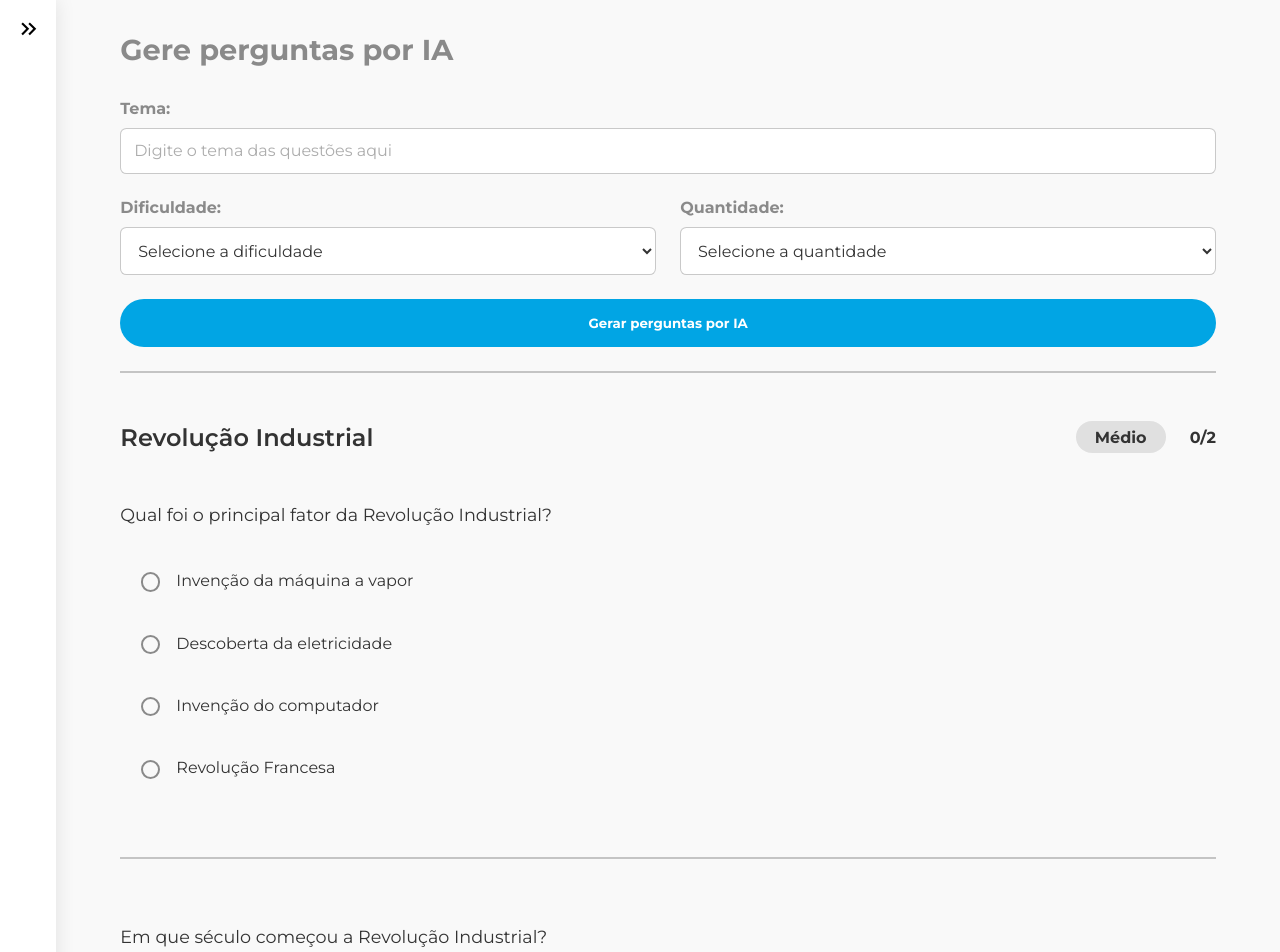
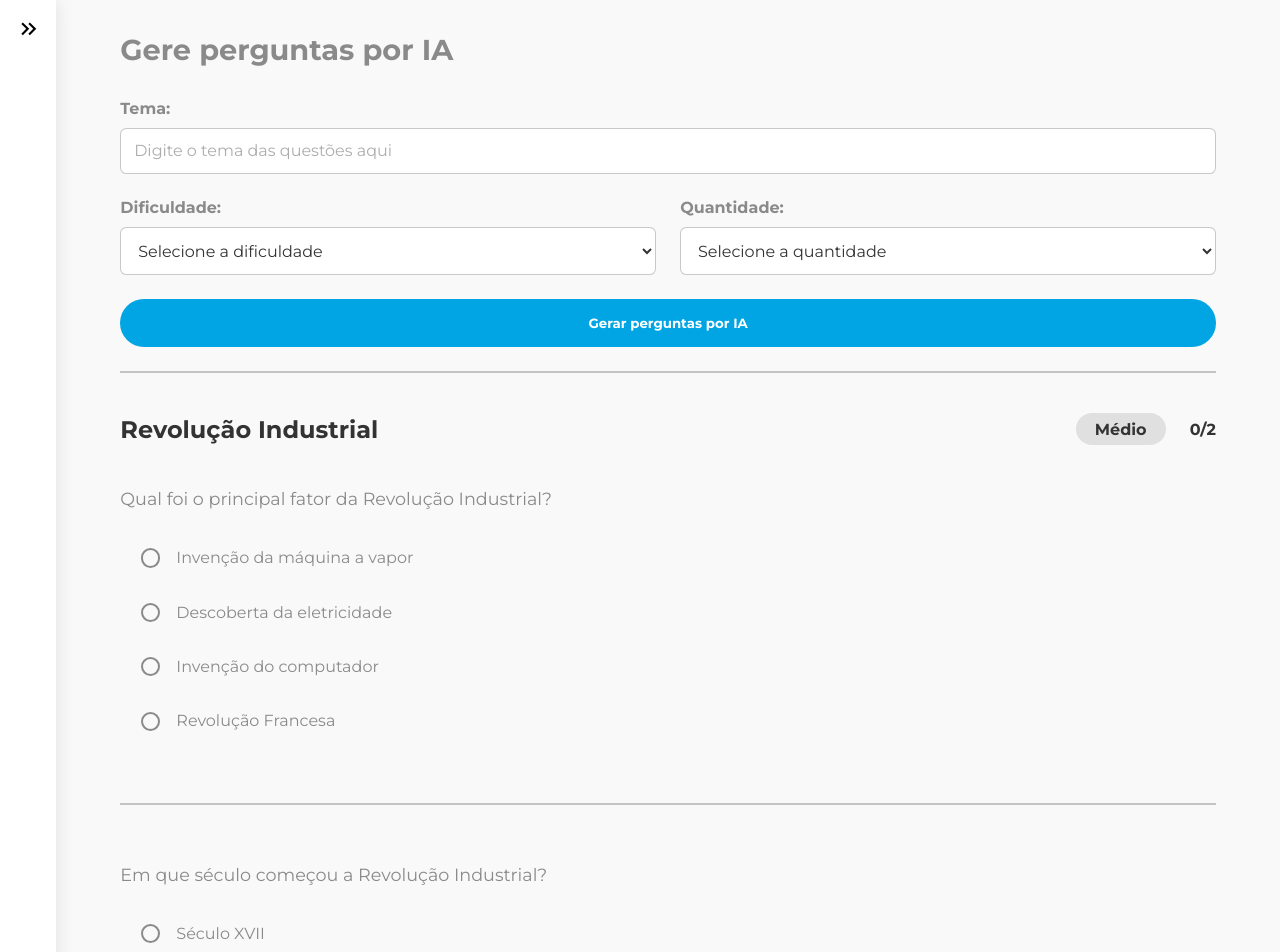
Before and after one commit to FellipeCastro/flashfy, a React (Vite) app: page /iaquestions in a window 1280 px wide. Shown: the top 952 px of the page. Built offline with nearby package versions, Linux system fonts and the light colour scheme.

Commit message:
Estilos atualizados

```diff
--- a/src/pages/IaQuestions/IaQuestions.module.css
+++ b/src/pages/IaQuestions/IaQuestions.module.css
@@ -68,13 +68,13 @@
     display: flex;
     align-items: center;
     justify-content: space-between;
-  margin: 1.5rem 0 1rem;
+    margin: 1rem 0;
 }
 
 .titleContainer h2 {
     color: var(--text-primary-color);
     font-size: 1.5rem;
-  font-weight: 600;
+    font-weight: bold;
 }
 
 .flexTitle {
@@ -101,27 +101,24 @@
     display: flex;
     flex-direction: column;
     gap: 2.5rem;
-  margin-top: 0.5rem;
 }
 
 .question {
     display: flex;
     flex-direction: column;
     gap: 1.2rem;
-  padding: 0;
+    color: var(--text-secondary-color);
 }
 
 .question p {
-  color: var(--text-primary-color);
     font-size: 1.1rem;
     line-height: 1.6;
-  margin-bottom: 0.5rem;
 }
 
 .alternativesContainer {
     display: flex;
     flex-direction: column;
-  gap: 0.8rem;
+    gap: 0.2rem;
     margin-left: 0.5rem;
 }
 
@@ -159,7 +156,7 @@
 }
 
 .alternative input[type="checkbox"]:checked::after {
-  content: '';
+    content: "";
     position: absolute;
     width: 0.6rem;
     height: 0.6rem;
@@ -171,15 +168,14 @@
 }
 
 .alternative .alternativeText {
-  color: var(--text-primary-color);
-  line-height: 1.5;
+    line-height: 1.6;
 }
 
 /* Estilo para linha divisória */
 .divider {
     height: 2px;
     background-color: var(--border-color);
-  margin: 1.5rem 0;
+    margin: 1rem 0;
     border: none;
 }
 
--- a/src/pages/Methodology/Methodology.module.css
+++ b/src/pages/Methodology/Methodology.module.css
@@ -16,9 +16,11 @@
 .mainContainer h2 {
     margin: 0.5rem 0;
     color: var(--text-secondary-color);
+    line-height: 1.6;
 }
 
 .mainContainer p {
     color: var(--text-secondary-color);
     text-align: justify;
+    line-height: 1.6;
 }
```
Lines whose indentation alone changed are shown as unchanged.
